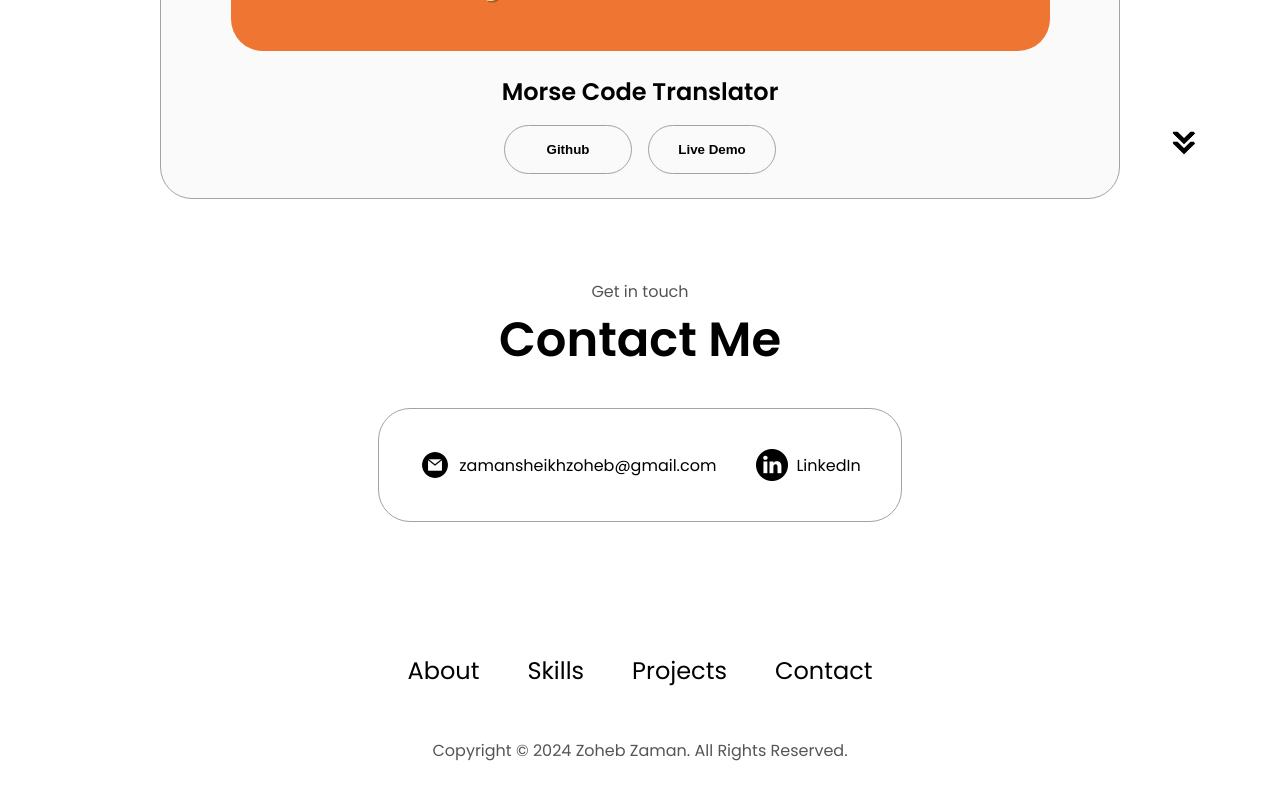
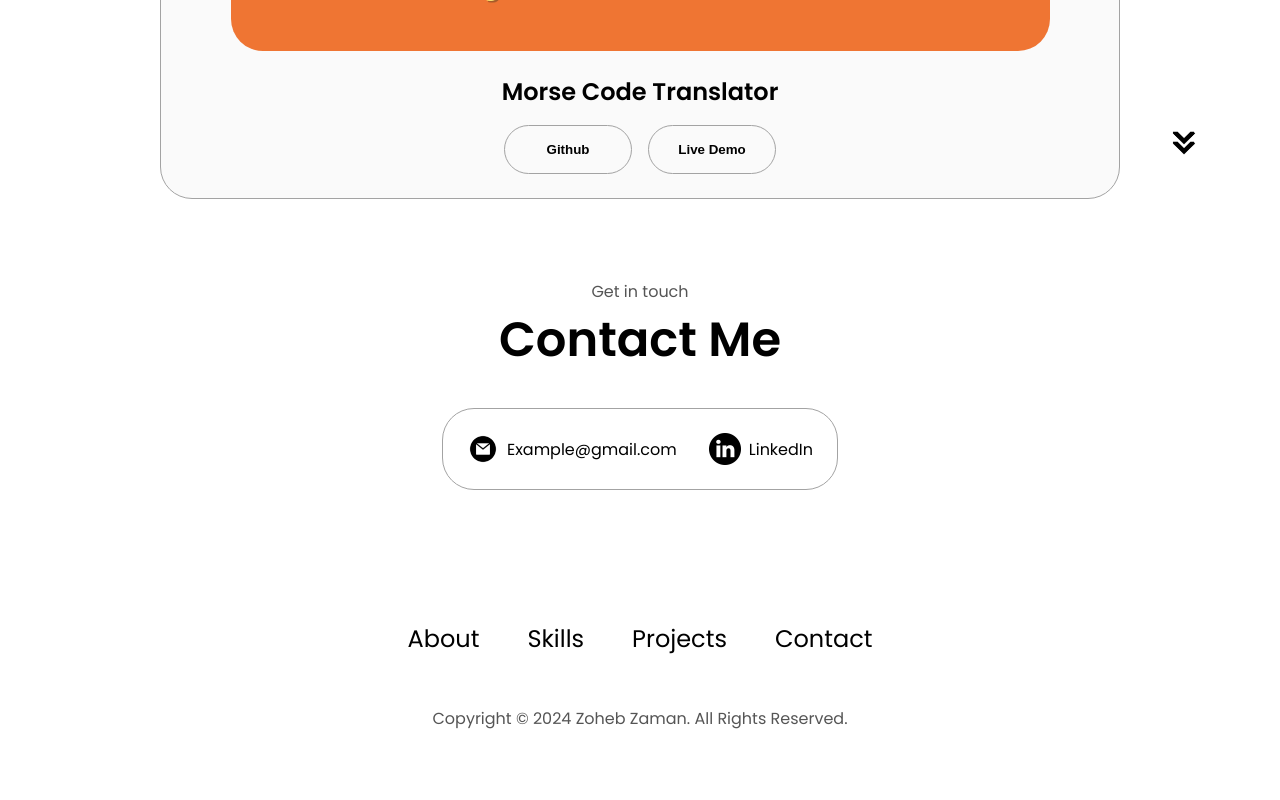
Before and after one commit to zohebzaman12/portfolio, a React (Create React App) app: page / in a window 1280 px wide. Shown: the part 4226-5026 px from the top of the page. After the commit the page ends 5004 px from the top, so only its background shows below. Built offline with nearby package versions, Linux system fonts and the light colour scheme; the HTML template or start-up script is replaced by a standard one.

Commit message:
fixed issues

```diff
--- a/src/App.css
+++ b/src/App.css
@@ -264,7 +264,6 @@ article {
   flex-direction: column;
   height: 70vh;
 }
-
 .contact-info-upper-container {
   display: flex;
   justify-content: center;
@@ -277,14 +276,6 @@ article {
 }
 
 .contact-info-container {
-  display: flex;
-  align-items: center;
-  justify-content: center;
-  gap: 0.5rem;
-  margin: 1rem;
-}
-
-.contact-info {
   display: flex;
   align-items: center;
   justify-content: center;
--- a/src/Components/Sections/Contact.js
+++ b/src/Components/Sections/Contact.js
@@ -8,22 +8,22 @@ const Contact = () => {
       <p className="section__text__p1">Get in touch</p>
       <h1 className="title">Contact Me</h1>
       <div class="contact-info-upper-container">
-      <div className="contact-info-container">
-        <div className="contact-info">
-          <img src={emailIcon} className="icon" alt="Email icon" />
-          <p>
-            <a href="mailto:zamansheikhzoheb@gmail.com">
-              zamansheikhzoheb@gmail.com
-            </a>
-          </p>
+      <div class="contact-info-container">
+          <img
+            src={emailIcon}
+            alt="Email icon"
+            class="icon contact-icon email-icon"
+          />
+          <p><a href="mailto:examplemail@gmail.com">Example@gmail.com</a></p>
         </div>
-        <div className="contact-info">
-          <img src={linkedinIcon} className="icon" alt="LinkedIn icon" />
-          <p>
-            <a href="https://www.linkedin.com/in/zoheb-zaman-sheikh">LinkedIn</a>
-          </p>
+        <div class="contact-info-container">
+          <img
+            src={linkedinIcon}
+            alt="LinkedIn icon"
+            class="icon contact-icon"
+          />
+          <p><a href="https://www.linkedin.com">LinkedIn</a></p>
         </div>
-      </div>
       </div>
 
     </section>
```
